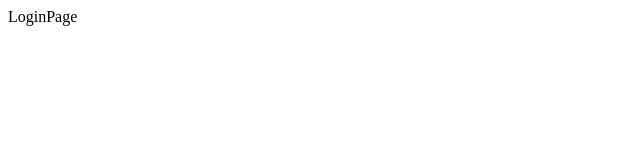
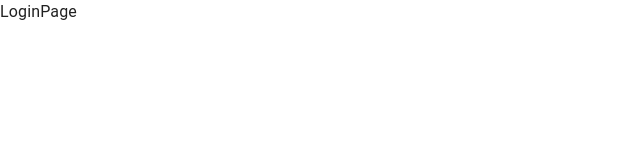
Before and after one commit to christianmoraless/JournalApp, a React (Vite) app: page /auth/login in a window 1280 px wide. Shown: the top 160 px of the page, without its empty margins (0-640 px from the left). Built offline with nearby package versions, Linux system fonts and the light colour scheme.

Commit message:
feat:creating theme file

```diff
--- a/src/JournalApp.jsx
+++ b/src/JournalApp.jsx
@@ -1,10 +1,11 @@
 import { AppRouter } from "./router/AppRouter";
+import { AppTheme } from "./theme";
 
 export const JournalApp = () => {
   console.log("renderizo");
   return (
-    <div>
+    <AppTheme>
       <AppRouter />
-    </div>
+    </AppTheme>
   );
 };
--- a/src/journal/pages/JournalPage.jsx
+++ b/src/journal/pages/JournalPage.jsx
@@ -1,3 +1,9 @@
+import { Typography } from "@mui/material";
+
 export const JournalPage = () => {
-  return <div>JournalPage</div>;
+  return (
+    <div>
+      <Typography variant="h1">JournalApp</Typography>
+    </div>
+  );
 };
--- /dev/null
+++ b/src/theme/AppTheme.jsx
@@ -0,0 +1,12 @@
+import { ThemeProvider } from "@emotion/react";
+import { CssBaseline } from "@mui/material";
+import { purpleTheme } from "./purpleTheme";
+
+export const AppTheme = ({ children }) => {
+  return (
+    <ThemeProvider theme={purpleTheme}>
+      <CssBaseline />
+      {children}
+    </ThemeProvider>
+  );
+};
--- /dev/null
+++ b/src/theme/index.js
@@ -0,0 +1,2 @@
+export * from "./AppTheme";
+export * from "./purpleTheme";
--- /dev/null
+++ b/src/theme/purpleTheme.js
@@ -0,0 +1,16 @@
+import { createTheme } from "@mui/material";
+import { red } from "@mui/material/colors";
+
+export const purpleTheme = createTheme({
+  palette: {
+    primary: {
+      main: "#262254",
+    },
+    secondary: {
+      main: "#543884",
+    },
+    error: {
+      main: red.A400,
+    },
+  },
+});
```
